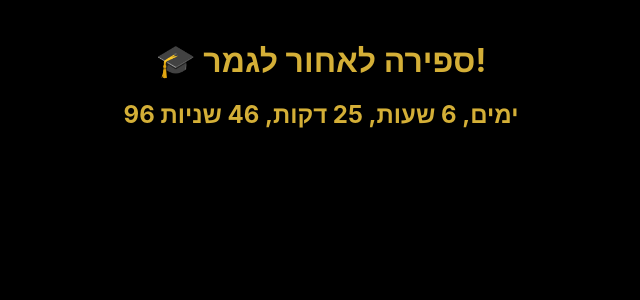
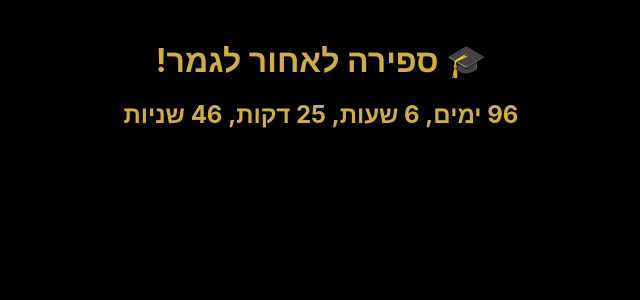
Before and after one commit to Talya2003/Hagomer, a React (Create React App) app in the folder gomeret-frontend/: page / in a window 1280 px wide. Shown: the top 300 px of the page, without its empty margins (319-959 px from the left). Built offline with nearby package versions, Linux system fonts and the light colour scheme.

Commit message:
Added RTL direction for Hebrew layout

```diff
--- a/gomeret-frontend/src/App.js
+++ b/gomeret-frontend/src/App.js
@@ -3,7 +3,7 @@ import Countdown from "./components/Countdown";
 
 function App() {
   return (
-    <div style={{ backgroundColor: "#000", minHeight: "100vh", color: "#fff" }}>
+    <div style={{ backgroundColor: "#000", minHeight: "100vh", color: "#fff", direction: "rtl", textAlign: "center",}}>
       <Countdown />
     </div>
   );
--- a/gomeret-frontend/src/components/Countdown.jsx
+++ b/gomeret-frontend/src/components/Countdown.jsx
@@ -26,7 +26,7 @@ const Countdown = () => {
   }, []);
 
   return (
-    <div style={{ textAlign: "center", padding: "20px", color: "#D4AF37" }}>
+    <div style={{ textAlign: "center", padding: "20px", color: "#D4AF37", direction: "rtl" }}>
       <h1 style={{ fontSize: "2rem", marginBottom: "20px" }}>
         🎓 ספירה לאחור לגמר!
       </h1>
```
